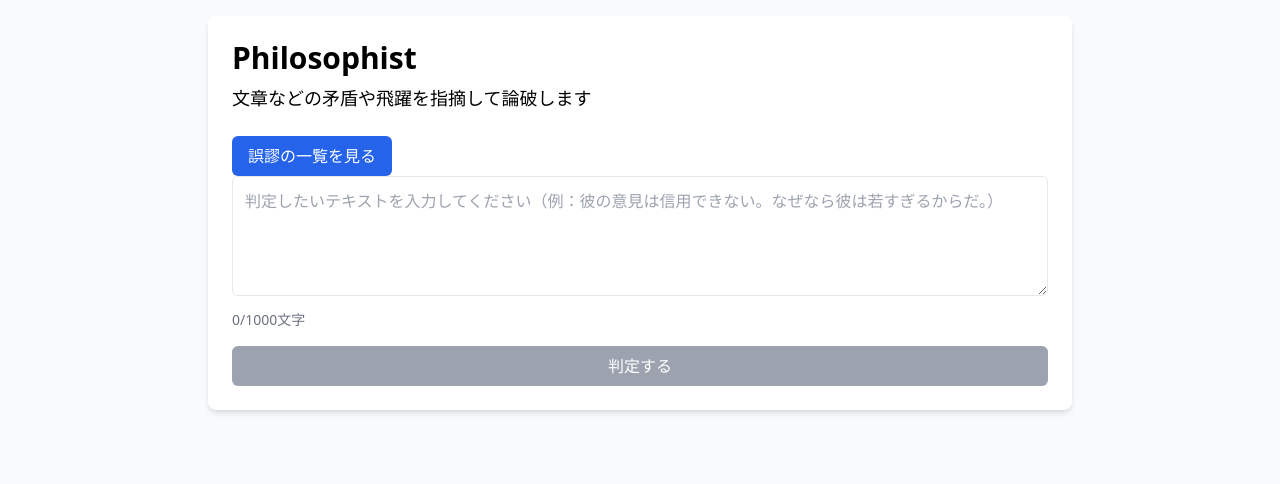
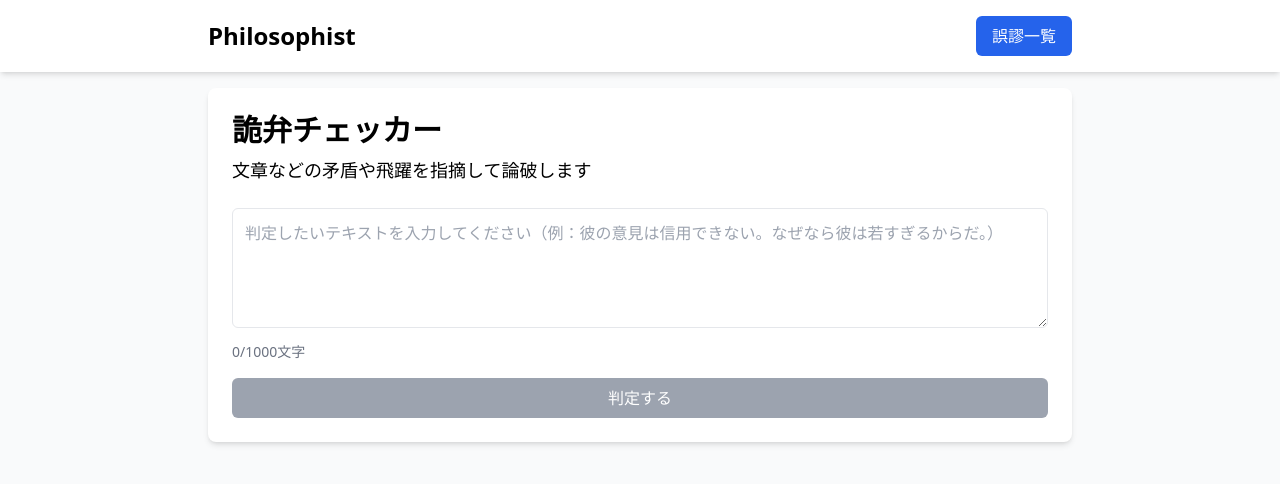
Before and after one commit to kamesan1577/philosophist-web, a Next.js app: page / in a window 1280 px wide. Shown: the top 484 px of the page. Built offline with nearby package versions, Linux system fonts and the light colour scheme.

Commit message:
ヘッダーコンポーネントを追加し、レイアウトに組み込み。誤謬の説明を更新し、エラーメッセージの修正を実施。

```diff
--- /dev/null
+++ b/app/Header.tsx
@@ -0,0 +1,16 @@
+import Link from 'next/link';
+
+export default function Header() {
+    return (
+        <header className="bg-white shadow-md">
+            <div className="max-w-4xl mx-auto p-4 flex justify-between items-center">
+                <Link href="/" legacyBehavior>
+                    <a className="text-2xl font-bold text-black-600">Philosophist</a>
+                </Link>
+                <Link href="/fallacies" legacyBehavior>
+                    <a className="py-2 px-4 bg-blue-600 text-white rounded-md hover:bg-blue-700">誤謬一覧</a>
+                </Link>
+            </div>
+        </header>
+    );
+}
--- a/app/layout.tsx
+++ b/app/layout.tsx
@@ -1,10 +1,11 @@
 // app/layout.tsx
 import './globals.css'
 import type { Metadata } from 'next'
+import Header from './Header'
 
 export const metadata: Metadata = {
   title: 'Philosophist - 詭弁チェッカー',
-  description: 'テキストに含まれる詭弁を判定します',
+  description: 'テキストに含まれる誤謬/詭弁を判定します',
 }
 
 export default function RootLayout({
@@ -15,6 +16,7 @@ export default function RootLayout({
   return (
     <html lang="ja">
       <body className="bg-gray-50">
+        <Header />
         {children}
       </body>
     </html>
--- a/app/page.tsx
+++ b/app/page.tsx
@@ -106,7 +106,7 @@ export default function FallacyJudge() {
 
       setResult(data);
     } catch (err) {
-      setError(err instanceof Error ? err.message : 'エラーが発生しました。��う一度お試しください。');
+      setError(err instanceof Error ? err.message : 'エラーが発生しました。もう一度お試しください。');
     } finally {
       setLoading(false);
     }
@@ -115,13 +115,8 @@ export default function FallacyJudge() {
   return (
     <main className="max-w-4xl mx-auto p-4 min-h-screen">
       <div className="bg-white rounded-lg shadow-md p-6 mb-8">
-        <h1 className="text-3xl font-bold mb-2">Philosophist</h1>
+        <h1 className="text-3xl font-bold mb-2">詭弁チェッカー</h1>
         <p className="text-lg mb-6">文章などの矛盾や飛躍を指摘して論破します</p>
-        <Link href="/fallacies" legacyBehavior>
-          <a className="inline-block bg-blue-600 text-white py-2 px-4 rounded-md hover:bg-blue-700">
-            誤謬の一覧を見る
-          </a>
-        </Link>
 
         <div className="space-y-4">
           <div className="space-y-2">
```
